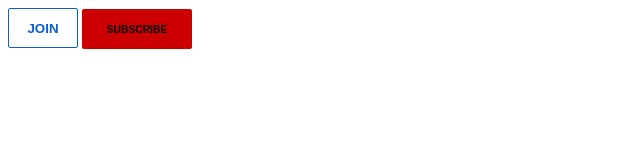
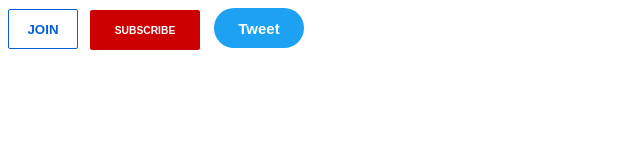
Before and after one commit to johanan56/Web-Dev, a plain HTML site: page Buttons.html in a window 1280 px wide. Shown: the whole page, without its empty margins (0-640 px from the left). Drawn offline with Linux system fonts and the light colour scheme.

Commit message:
proper syntax added(doctype, html, head, body)

```diff
--- a/Buttons.html
+++ b/Buttons.html
@@ -1,16 +1,22 @@
 <!DOCTYPE html>
+<html>
+  <head>
+    <title>Buttons</title>
+  </head>
 
+  <body>
     <style>
       .subs-button {
         background-color: rgb(204, 0, 0);
         font-size: 1.4rex;
         font-weight: bold;
-    color: ;
+        color: white;
         border: none;
         height: 40px;
         width: 110px;
         border-radius: 2px;
         cursor: pointer;
+        margin-left: 8px;
       }
 
       .join-button {
@@ -25,7 +31,25 @@
         border-radius: 2px;
         cursor: pointer;
       }
+      .tweet-button {
+        background-color: rgb(29, 161, 242);
+        color: white;
+        font-weight: 600;
+        font-size: 15px;
+        border: none;
+        border-radius: 50px;
+        width: 90px;
+        height: 40px;
+        margin-left: 10px;
+        cursor: pointer;
+
+      }
     </style>
 
     <button class="join-button">JOIN</button>
     <button class="subs-button">SUBSCRIBE</button>
+    <button class="tweet-button">Tweet</button>
+
+  </body>
+
+</html>
```
Lines whose indentation alone changed are shown as unchanged.
